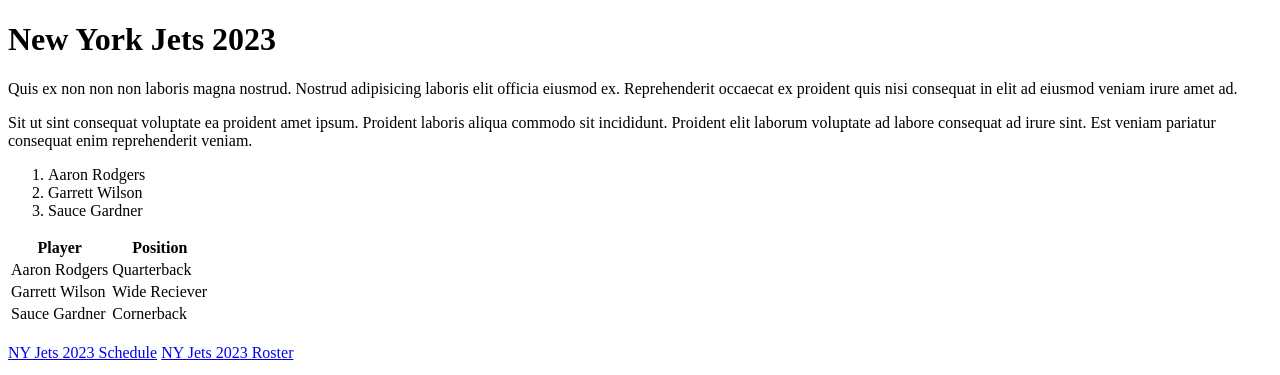
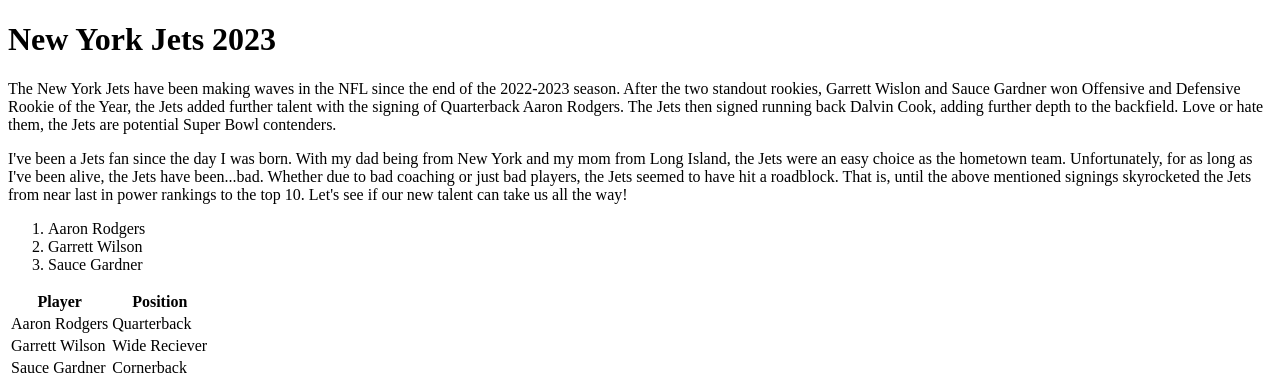
Before and after one commit to SGoldfine/SGoldfine.github.io, a plain HTML site: page assignments/assignment1/index.html in a window 1280 px wide. Shown: the top 375 px of the page. Drawn offline with Linux system fonts and the light colour scheme.

Commit message:
finished paragraphs

```diff
--- a/assignments/assignment1/index.html
+++ b/assignments/assignment1/index.html
@@ -6,8 +6,8 @@
     </head>
     <body>
         <h1>New York Jets 2023</h1>
-        <p>Quis ex non non non laboris magna nostrud. Nostrud adipisicing laboris elit officia eiusmod ex. Reprehenderit occaecat ex proident quis nisi consequat in elit ad eiusmod veniam irure amet ad.</p>
-        <p>Sit ut sint consequat voluptate ea proident amet ipsum. Proident laboris aliqua commodo sit incididunt. Proident elit laborum voluptate ad labore consequat ad irure sint. Est veniam pariatur consequat enim reprehenderit veniam.</p>
+        <p>The New York Jets have been making waves in the NFL since the end of the 2022-2023 season. After the two standout rookies, Garrett Wislon and Sauce Gardner won Offensive and Defensive Rookie of the Year, the Jets added further talent with the signing of Quarterback Aaron Rodgers. The Jets then signed running back Dalvin Cook, adding further depth to the backfield. Love or hate them, the Jets are potential Super Bowl contenders.</p>
+        <p>I've been a Jets fan since the day I was born. With my dad being from New York and my mom from Long Island, the Jets were an easy choice as the hometown team. Unfortunately, for as long as I've been alive, the Jets have been...bad. Whether due to bad coaching or just bad players, the Jets seemed to have hit a roadblock. That is, until the above mentioned signings skyrocketed the Jets from near last in power rankings to the top 10. Let's see if our new talent can take us all the way!</p>
 
         <ol>
             <li>Aaron Rodgers</li>
@@ -36,11 +36,13 @@
 
         <br>
         <a href="https://www.newyorkjets.com/schedule/">NY Jets 2023 Schedule</a>
+        <br>
         <a href="https://www.newyorkjets.com/team/players-roster/">NY Jets 2023 Roster</a>
         <br>
         <br>
 
         <img src="images/arod.jpg" alt="Aaron Rodgers">
+
         <img src="images/helmet.jpg" alt="NY Jets Helmet">
     </body>
 
```
Also changed, not shown: assignments/assignment1/images/arod.jpg, assignments/assignment1/images/helmet.jpg.
